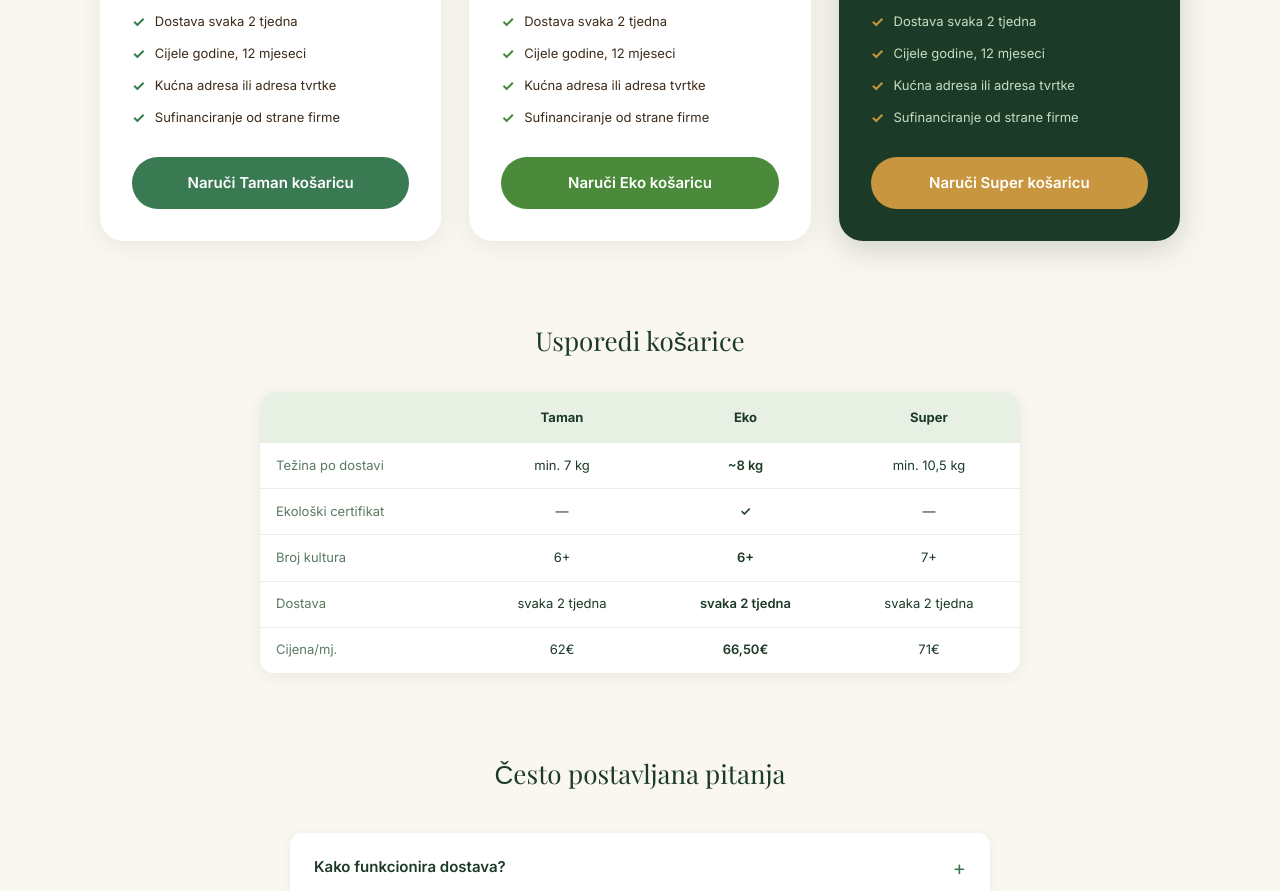
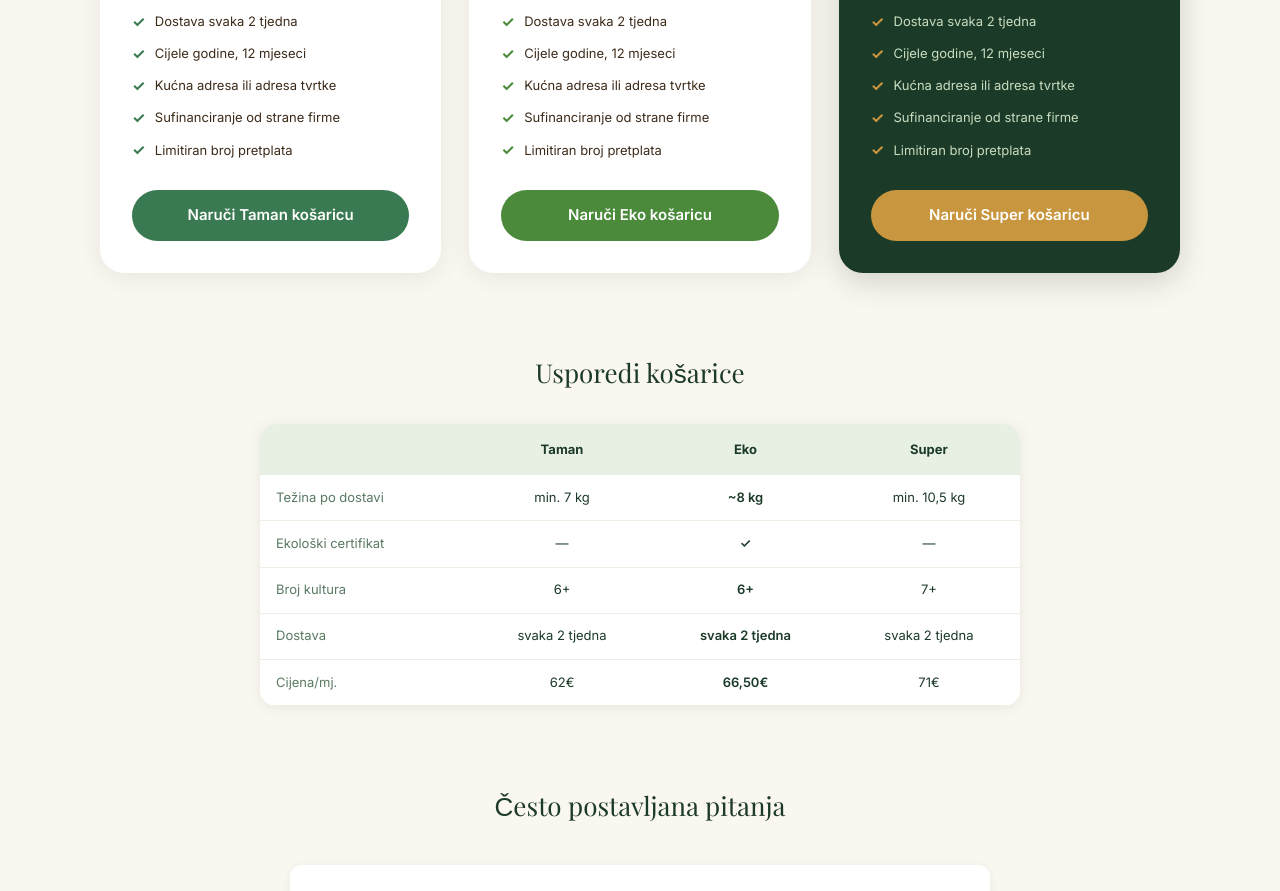
Before and after one commit to lucija-lab/vediwebside, a Next.js app: page /kosarice in a window 1280 px wide. Shown: the part 1040-1931 px from the top of the page. Built offline with nearby package versions, Linux system fonts and the light colour scheme; no server answers; a web font is replaced by a local one.

Commit message:
feat: add limitiran broj pretplata to all basket features

```diff
--- a/app/[locale]/page.tsx
+++ b/app/[locale]/page.tsx
@@ -133,7 +133,7 @@ function ProductsPreview() {
               <span className="text-[#6b7280]">{t("taman.period")}</span>
             </div>
             <ul className="space-y-2.5 mb-8">
-              {[0, 1, 2, 3, 4, 5].map((i) => (
+              {[0, 1, 2, 3, 4, 5, 6].map((i) => (
                 <li key={i} className="flex items-center gap-2.5 text-sm text-[#374151]">
                   <svg className="w-4 h-4 text-[#2d6a2d] flex-shrink-0" fill="currentColor" viewBox="0 0 20 20">
                     <path fillRule="evenodd" d="M16.707 5.293a1 1 0 010 1.414l-8 8a1 1 0 01-1.414 0l-4-4a1 1 0 011.414-1.414L8 12.586l7.293-7.293a1 1 0 011.414 0z" clipRule="evenodd" />
@@ -163,7 +163,7 @@ function ProductsPreview() {
               <span className="text-white/50">{t("super.period")}</span>
             </div>
             <ul className="space-y-2.5 mb-8">
-              {[0, 1, 2, 3, 4, 5].map((i) => (
+              {[0, 1, 2, 3, 4, 5, 6].map((i) => (
                 <li key={i} className="flex items-center gap-2.5 text-sm text-white/80">
                   <svg className="w-4 h-4 text-[#e8b84b] flex-shrink-0" fill="currentColor" viewBox="0 0 20 20">
                     <path fillRule="evenodd" d="M16.707 5.293a1 1 0 010 1.414l-8 8a1 1 0 01-1.414 0l-4-4a1 1 0 011.414-1.414L8 12.586l7.293-7.293a1 1 0 011.414 0z" clipRule="evenodd" />
--- a/app/kosarice/page.tsx
+++ b/app/kosarice/page.tsx
@@ -17,7 +17,7 @@ const content = {
       period: "mj.",
       desc: "Idealno za 1–2 osobe. Svježe ubrano sezonsko povrće direktno od provjerenih obiteljskih farmi.",
       cta: "Naruči Taman košaricu",
-      features: ["min. 7 kg svježeg povrća", "6+ različitih kultura", "Dostava svaka 2 tjedna", "Cijele godine, 12 mjeseci", "Kućna adresa ili adresa tvrtke", "Sufinanciranje od strane firme"],
+      features: ["min. 7 kg svježeg povrća", "6+ različitih kultura", "Dostava svaka 2 tjedna", "Cijele godine, 12 mjeseci", "Kućna adresa ili adresa tvrtke", "Sufinanciranje od strane firme", "Limitiran broj pretplata"],
     },
     eko: {
       name: "Košara Eko",
@@ -25,7 +25,7 @@ const content = {
       period: "mj.",
       desc: "Ekološki uzgojena sezona. Odabir povrća iz certificiranih eko OPG-ova — čisto, prirodno, direktno s polja.",
       cta: "Naruči Eko košaricu",
-      features: ["Eko certificirano povrće", "Sezonski odabir kultura", "Dostava svaka 2 tjedna", "Cijele godine, 12 mjeseci", "Kućna adresa ili adresa tvrtke", "Sufinanciranje od strane firme"],
+      features: ["Eko certificirano povrće", "Sezonski odabir kultura", "Dostava svaka 2 tjedna", "Cijele godine, 12 mjeseci", "Kućna adresa ili adresa tvrtke", "Sufinanciranje od strane firme", "Limitiran broj pretplata"],
     },
     super: {
       name: "Košara Super",
@@ -33,7 +33,7 @@ const content = {
       period: "mj.",
       desc: "Za veće obitelji ili prave ljubitelje svježeg povrća. Više kultura, veće količine, ista visoka kvaliteta.",
       cta: "Naruči Super košaricu",
-      features: ["min. 10,5 kg svježeg povrća", "7+ različitih kultura", "Dostava svaka 2 tjedna", "Cijele godine, 12 mjeseci", "Kućna adresa ili adresa tvrtke", "Sufinanciranje od strane firme"],
+      features: ["min. 10,5 kg svježeg povrća", "7+ različitih kultura", "Dostava svaka 2 tjedna", "Cijele godine, 12 mjeseci", "Kućna adresa ili adresa tvrtke", "Sufinanciranje od strane firme", "Limitiran broj pretplata"],
     },
     compare: "Usporedi košarice",
     compLabel: ["", "Taman", "Eko", "Super"],
@@ -64,7 +64,7 @@ const content = {
       period: "mo.",
       desc: "Ideal for 1–2 people. Freshly harvested seasonal vegetables directly from verified family farms.",
       cta: "Order Taman basket",
-      features: ["min. 7 kg fresh produce", "6+ different varieties", "Delivery every 2 weeks", "All year, 12 months", "Home or office address", "Corporate co-funding accepted"],
+      features: ["min. 7 kg fresh produce", "6+ different varieties", "Delivery every 2 weeks", "All year, 12 months", "Home or office address", "Corporate co-funding accepted", "Limited number of subscriptions"],
     },
     eko: {
       name: "Eko Basket",
@@ -72,7 +72,7 @@ const content = {
       period: "mo.",
       desc: "Certified organic season. Vegetables from certified eco farms — clean, natural, straight from the field.",
       cta: "Order Eko basket",
-      features: ["Certified organic produce", "Seasonal variety selection", "Delivery every 2 weeks", "All year, 12 months", "Home or office address", "Corporate co-funding accepted"],
+      features: ["Certified organic produce", "Seasonal variety selection", "Delivery every 2 weeks", "All year, 12 months", "Home or office address", "Corporate co-funding accepted", "Limited number of subscriptions"],
     },
     super: {
       name: "Super Basket",
@@ -80,7 +80,7 @@ const content = {
       period: "mo.",
       desc: "For larger families or true fresh produce lovers. More varieties, bigger quantities, same high quality.",
       cta: "Order Super basket",
-      features: ["min. 10.5 kg fresh produce", "7+ different varieties", "Delivery every 2 weeks", "All year, 12 months", "Home or office address", "Corporate co-funding accepted"],
+      features: ["min. 10.5 kg fresh produce", "7+ different varieties", "Delivery every 2 weeks", "All year, 12 months", "Home or office address", "Corporate co-funding accepted", "Limited number of subscriptions"],
     },
     compare: "Compare baskets",
     compLabel: ["", "Taman", "Eko", "Super"],
--- a/messages/en.json
+++ b/messages/en.json
@@ -52,7 +52,8 @@
         "Delivery 2x per month",
         "Freshly harvested for delivery",
         "From verified family farms",
-        "Delivery to home or office"
+        "Delivery to home or office",
+        "Limited number of subscriptions"
       ],
       "cta": "Subscribe"
     },
@@ -67,7 +68,8 @@
         "Delivery 2x per month",
         "Freshly harvested for delivery",
         "From verified family farms",
-        "Flexible delivery location & time"
+        "Flexible delivery location & time",
+        "Limited number of subscriptions"
       ],
       "cta": "Subscribe"
     },
--- a/messages/hr.json
+++ b/messages/hr.json
@@ -52,7 +52,8 @@
         "Dostava 2x mjesečno",
         "Svježe ubrano za dostavu",
         "Iz provjerenih OPG-ova",
-        "Dostava na kućnu ili poslovnu adresu"
+        "Dostava na kućnu ili poslovnu adresu",
+        "Limitiran broj pretplata"
       ],
       "cta": "Pretplatite se"
     },
@@ -67,7 +68,8 @@
         "Dostava 2x mjesečno",
         "Svježe ubrano za dostavu",
         "Iz provjerenih OPG-ova",
-        "Fleksibilno mjesto i vrijeme dostave"
+        "Fleksibilno mjesto i vrijeme dostave",
+        "Limitiran broj pretplata"
       ],
       "cta": "Pretplatite se"
     },
```
